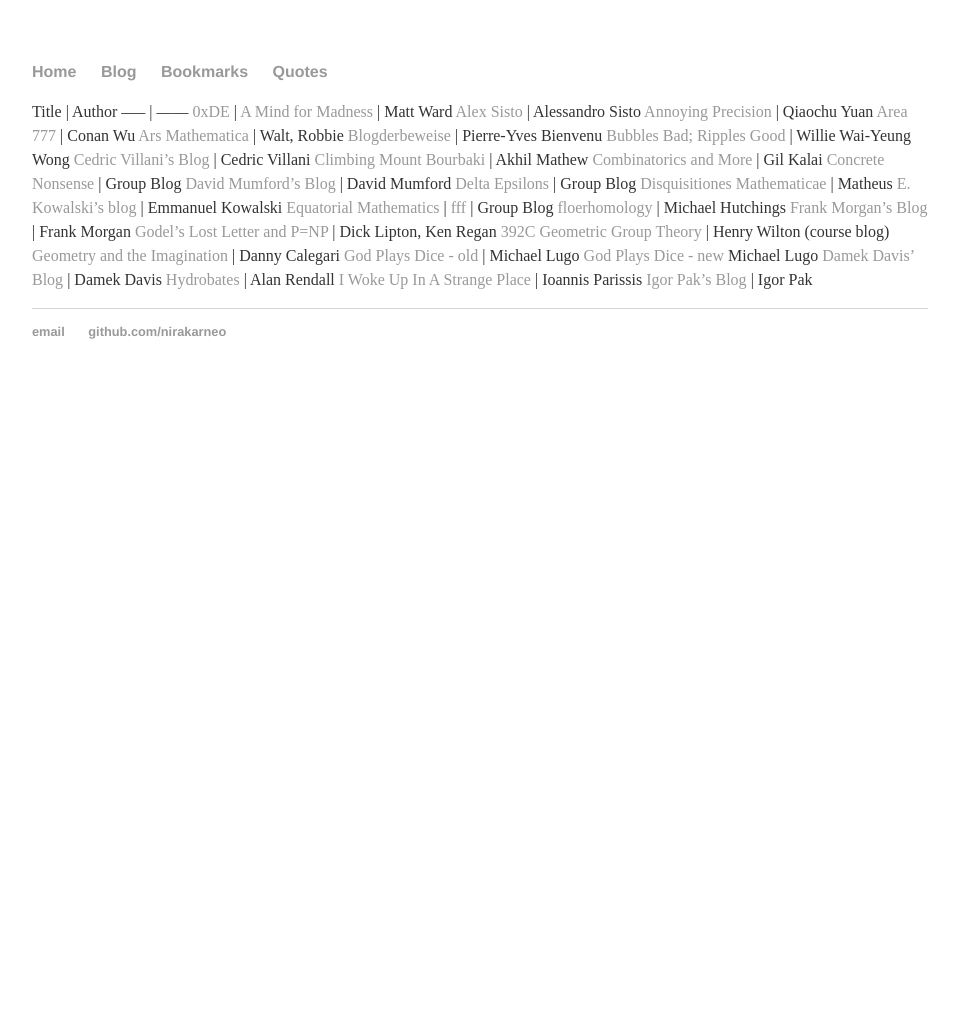
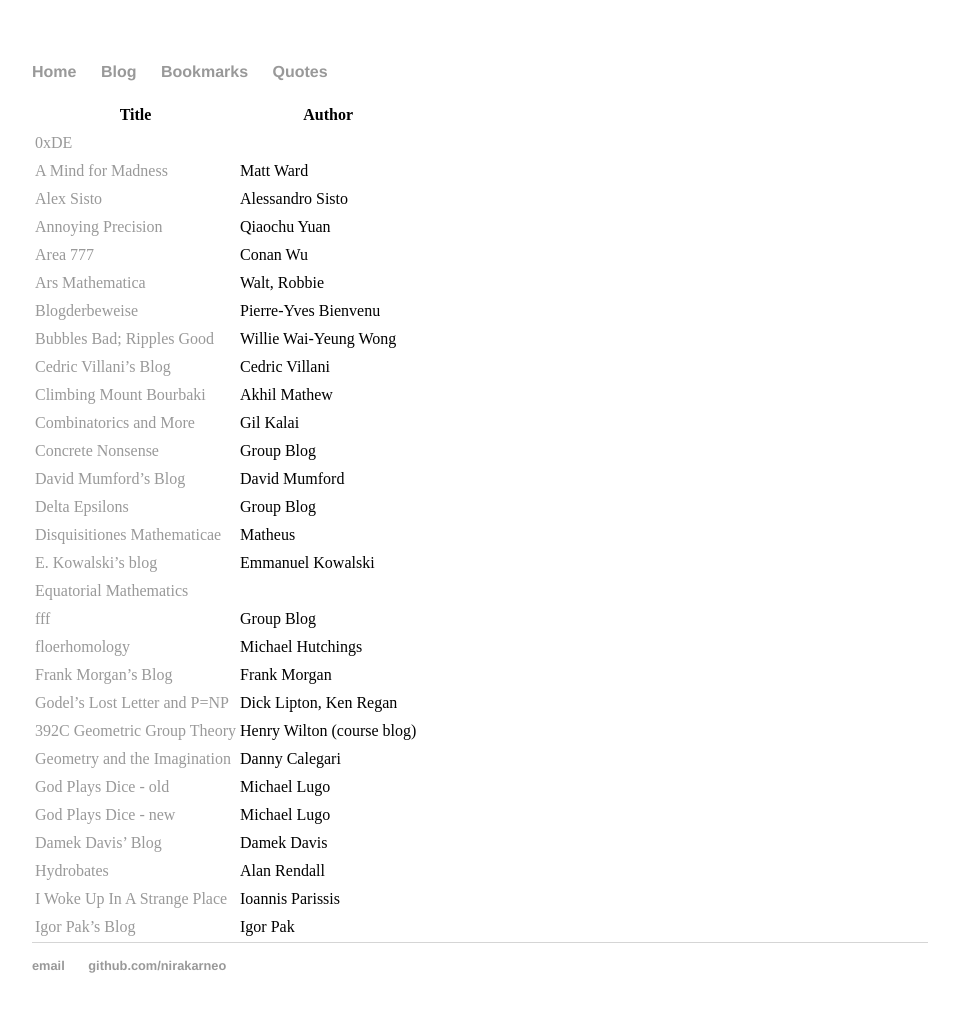
Before and after one commit to nirakarneo/nirakarneo.github.io, a Jekyll site: the page built from bookmarks/index.md, in a window 1280 px wide. Shown: the whole page, without its empty margins (160-1119 px from the left). Built offline with Jekyll 4.4.1, drawn with Linux system fonts in a browser that asks for light colours; before the commit the page ends 900 px from its top, so only the background shows below that.

```diff
--- a/bookmarks/index.md
+++ b/bookmarks/index.md
@@ -28,7 +28,7 @@ Title | Author
 [392C Geometric Group Theory](https://392c.wordpress.com/) | Henry Wilton (course blog)
 [Geometry and the Imagination](https://lamington.wordpress.com/) | Danny Calegari
 [God Plays Dice - old](http://godplaysdice.blogspot.ca/) | Michael Lugo
-[God Plays Dice - new](http://gottwurfelt.com/)	Michael Lugo
+[God Plays Dice - new](http://gottwurfelt.com/)	| Michael Lugo
 [Damek Davis' Blog](https://damekdavis.wordpress.com/) | Damek Davis
 [Hydrobates](https://alanrendall.wordpress.com/) | Alan Rendall
 [I Woke Up In A Strange Place](https://yannisparissis.wordpress.com/) | Ioannis Parissis
```
